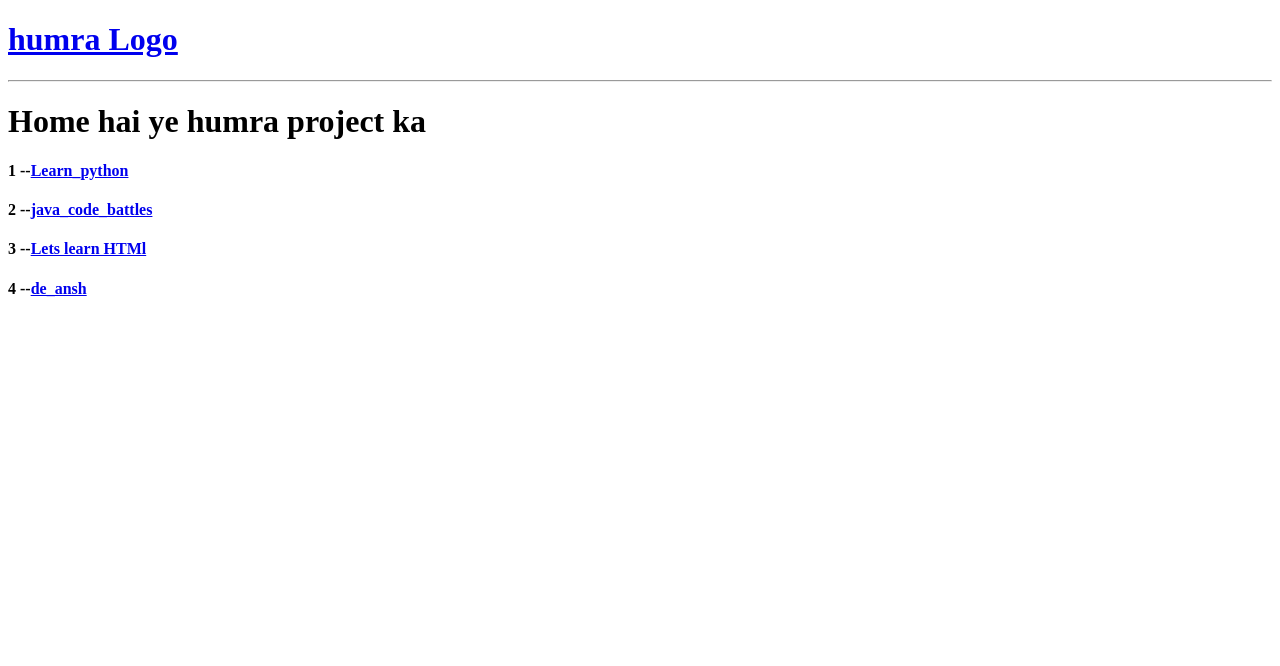
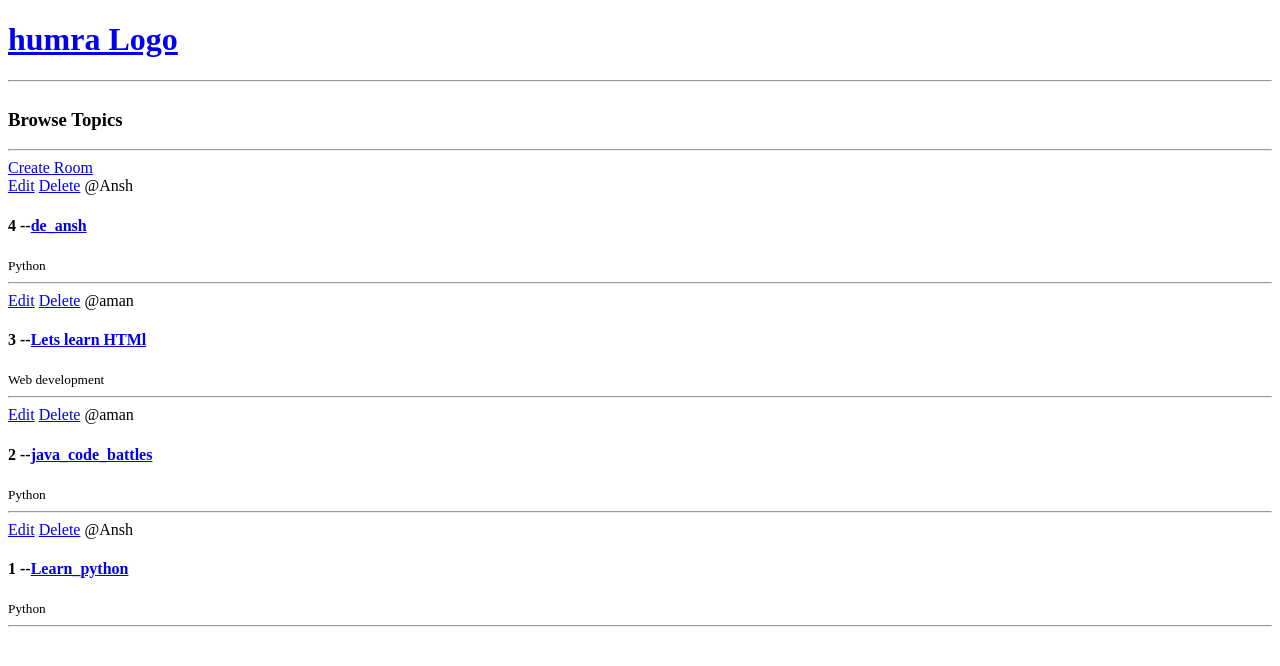
Before and after one commit to de-ansh/StudyBuddy, a Django app: page / in a window 1280 px wide. Shown: the top 666 px of the page. Run offline with Django 3.2, Linux system fonts and the light colour scheme; data comes from the database, SQL or seed files in the repository; both versions use the stored data as it was after the commit.

Commit message:
New things added

```diff
--- a/base/models.py
+++ b/base/models.py
@@ -20,6 +20,8 @@ class Room(models.Model):
     updated = models.DateTimeField(auto_now=True)
     created = models.DateTimeField(auto_now_add=True)
 
+    class Meta:
+        ordering =['-updated', '-created']
     def __str__(self) :
         return self.name
 class Message(models.Model):
--- a/base/templates/base/home.html
+++ b/base/templates/base/home.html
@@ -1,13 +1,36 @@
 {% extends 'main.html' %}
 {%block content%}
-<h1>Home hai ye humra project ka</h1>
+<style>
+    .home-container{
+        display:grid;
+        grid-templates-columns: 1fr 3fr;
+    }
+</style>
+
+<div class="home-container">
+
     <div>
+        <h3>Browse Topics</h3>
+        <hr>
+    </div>
+    <div>
+         <a href="{%url 'create-room' %}">Create Room</a>
         <div>
             {%for room in rooms%}
                 <div>
+                    <a href ="{% url 'update-room' room.id %} ">Edit</a>
+                    <a href ="{%url 'delete-room' room.id%} ">Delete</a>
+                    <span>@{{room.host.username}}</span>
                     <h4>{{room.id}} --<a href="{% url 'room' room.id%}">{{room.name}}</a></h4>
+                    <small>{{room.topic.name}}</small>
+                    <hr>
                 </div>
             {% endfor %}
         </div>
+
+
+    </div>
+
+
 </div>
 {%endblock%}
--- a/base/urls.py
+++ b/base/urls.py
@@ -4,6 +4,8 @@ from . import views
 urlpatterns = [
     path('', views.home,name="home"),
    path('room/<str:pk>/', views.room, name="room"),
-
+    path('create-room/', views.createRoom,name="create-room"),
+    path('update-room/<str:pk>/', views.updateRoom,name="update-room"),
+    path('delete-room/<str:pk>/', views.deleteRoom,name="delete-room"),
 
 ]
--- a/base/views.py
+++ b/base/views.py
@@ -1,5 +1,7 @@
-from django.shortcuts import render
+from django.http import request
+from django.shortcuts import render,redirect
 from .models import Room
+from .forms import RoomForm
 # Create your views here.
 #rooms =[
  #   {'id':1, 'name':'Lets learn Python!'},
@@ -16,3 +18,28 @@ def room(request,pk):
     room = Room.objects.get(id=pk)
     context = {'room': room}
     return render(request,'base/room.html',context)
+def createRoom(request):
+    form = RoomForm()
+    if request.method == 'POST':
+        form = RoomForm(request.POST)
+        if form.is_valid():
+            form.save()
+            return redirect('home')
+    context = {'form': form}
+    return render(request, 'base/room_form.html',context)
+def updateRoom(request, pk):
+    room = Room.objects.get(id=pk)
+    form = RoomForm(instance=room)
+    if request.method == 'POST':
+        form = RoomForm(request.POST, instance = room)
+        if form.is_valid():
+            form.save()
+            return redirect('home')
+    context= {'from': form}
+    return render(request,'base/room_form.html',context)
+def deleteRoom(request,pk):
+    room = Room.objects.get(id=pk)
+    if request.method == 'POST':
+        room.delete()
+        return redirect('home')
+    return render(request, 'base/delete.html', {'obj': room})
```
Also changed, not shown: base/forms.py (added, +8 -0 lines), base/templates/base/delete.html (added, +9 -0 lines), base/templates/base/room_form.html (added, +11 -0 lines), db.sqlite3. Lines whose indentation alone changed are shown as unchanged.
